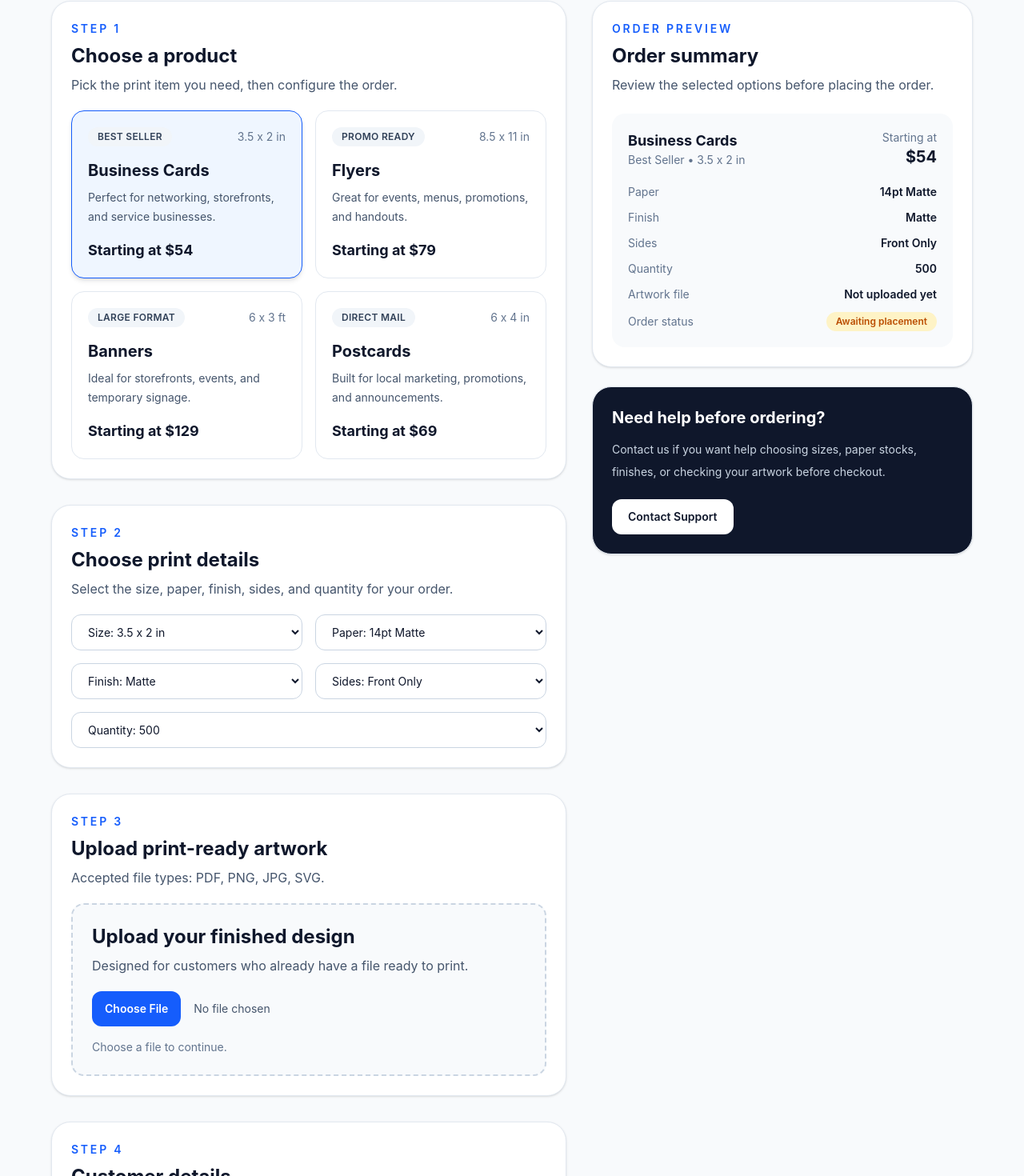
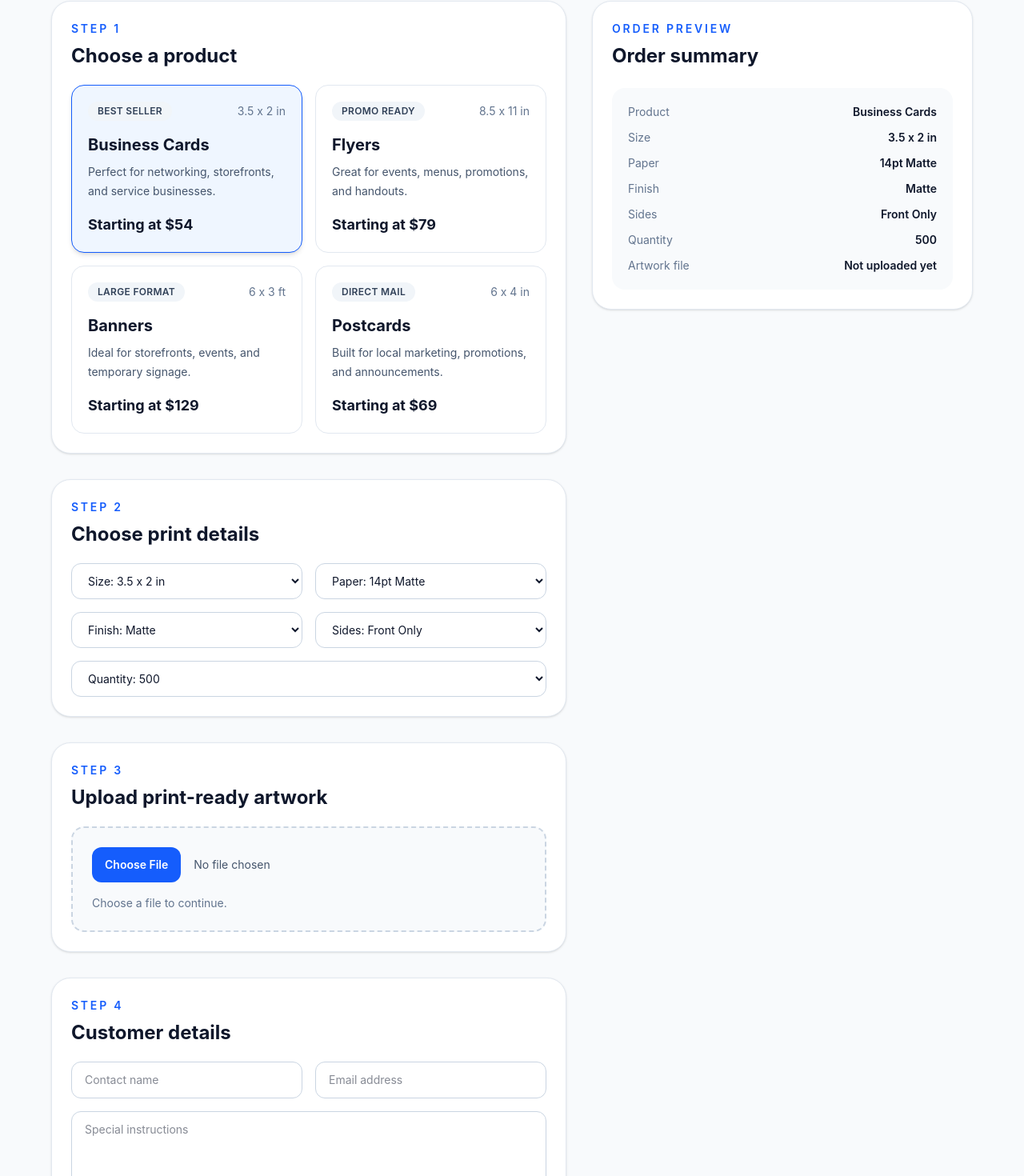
Before and after one commit to deworkenj-envision/Version-25a, a Next.js app: page /uploads in a window 1280 px wide. Shown: the part 364-1834 px from the top of the page at 80% size. Built offline with nearby package versions, Linux system fonts and the light colour scheme.

Commit message:
Update page.js

```diff
--- a/app/uploads/page.js
+++ b/app/uploads/page.js
@@ -8,8 +8,7 @@ const productOptions = [
     name: "Business Cards",
     badge: "Best Seller",
     size: "3.5 x 2 in",
-    description:
-      "Perfect for networking, storefronts, and service businesses.",
+    description: "Perfect for networking, storefronts, and service businesses.",
     price: "$54",
     sizes: ["3.5 x 2 in"],
     papers: ["14pt Matte", "16pt Gloss", "16pt Soft Touch"],
@@ -86,13 +85,20 @@ export default function UploadPage() {
   }
 
   function handlePlaceOrder() {
-    if (!contactName || !email) {
-      alert("Please enter your contact name and email address.");
+    console.log("Place Order clicked");
+
+    if (!contactName.trim()) {
+      alert("Please enter your contact name.");
       return;
     }
 
-    if (!fileName) {
-      alert("Please upload your artwork file before placing the order.");
+    if (!email.trim()) {
+      alert("Please enter your email address.");
+      return;
+    }
+
+    if (!fileName.trim()) {
+      alert("Please upload your artwork file.");
       return;
     }
 
@@ -117,8 +123,8 @@ export default function UploadPage() {
               Start your print order
             </h1>
             <p className="mt-4 text-lg leading-8 text-slate-600">
-              Choose your product, select your print options, upload your
-              artwork, and place your order.
+              Choose your product, select your print options, upload your artwork,
+              and place your order.
             </p>
           </div>
         </div>
@@ -135,9 +141,6 @@ export default function UploadPage() {
                 <h2 className="mt-2 text-2xl font-bold text-slate-900">
                   Choose a product
                 </h2>
-                <p className="mt-2 text-slate-600">
-                  Pick the print item you need, then configure the order.
-                </p>
               </div>
 
               <div className="grid gap-4 md:grid-cols-2">
@@ -159,9 +162,7 @@ export default function UploadPage() {
                         <span className="inline-flex rounded-full bg-slate-100 px-3 py-1 text-xs font-semibold uppercase tracking-wide text-slate-700">
                           {item.badge}
                         </span>
-                        <span className="text-sm text-slate-500">
-                          {item.size}
-                        </span>
+                        <span className="text-sm text-slate-500">{item.size}</span>
                       </div>
 
                       <h3 className="mt-4 text-xl font-bold text-slate-900">
@@ -187,65 +188,34 @@ export default function UploadPage() {
                 <h2 className="mt-2 text-2xl font-bold text-slate-900">
                   Choose print details
                 </h2>
-                <p className="mt-2 text-slate-600">
-                  Select the size, paper, finish, sides, and quantity for your order.
-                </p>
               </div>
 
               <div className="grid gap-4 md:grid-cols-2">
-                <select
-                  value={size}
-                  onChange={(e) => setSize(e.target.value)}
-                  className="rounded-xl border border-slate-300 px-4 py-3 text-sm outline-none transition focus:border-blue-500"
-                >
+                <select value={size} onChange={(e) => setSize(e.target.value)} className="rounded-xl border border-slate-300 px-4 py-3 text-sm">
                   {currentProduct.sizes.map((option) => (
-                    <option key={option} value={option}>
-                      Size: {option}
-                    </option>
+                    <option key={option} value={option}>Size: {option}</option>
                   ))}
                 </select>
 
-                <select
-                  value={paper}
-                  onChange={(e) => setPaper(e.target.value)}
-                  className="rounded-xl border border-slate-300 px-4 py-3 text-sm outline-none transition focus:border-blue-500"
-                >
+                <select value={paper} onChange={(e) => setPaper(e.target.value)} className="rounded-xl border border-slate-300 px-4 py-3 text-sm">
                   {currentProduct.papers.map((option) => (
-                    <option key={option} value={option}>
-                      Paper: {option}
-                    </option>
+                    <option key={option} value={option}>Paper: {option}</option>
                   ))}
                 </select>
 
-                <select
-                  value={finish}
-                  onChange={(e) => setFinish(e.target.value)}
-                  className="rounded-xl border border-slate-300 px-4 py-3 text-sm outline-none transition focus:border-blue-500"
-                >
+                <select value={finish} onChange={(e) => setFinish(e.target.value)} className="rounded-xl border border-slate-300 px-4 py-3 text-sm">
                   {currentProduct.finishes.map((option) => (
-                    <option key={option} value={option}>
-                      Finish: {option}
-                    </option>
+                    <option key={option} value={option}>Finish: {option}</option>
                   ))}
                 </select>
 
-                <select
-                  value={sides}
-                  onChange={(e) => setSides(e.target.value)}
-                  className="rounded-xl border border-slate-300 px-4 py-3 text-sm outline-none transition focus:border-blue-500"
-                >
+                <select value={sides} onChange={(e) => setSides(e.target.value)} className="rounded-xl border border-slate-300 px-4 py-3 text-sm">
                   {currentProduct.sides.map((option) => (
-                    <option key={option} value={option}>
-                      Sides: {option}
-                    </option>
+                    <option key={option} value={option}>Sides: {option}</option>
                   ))}
                 </select>
 
-                <select
-                  value={quantity}
-                  onChange={(e) => setQuantity(e.target.value)}
-                  className="rounded-xl border border-slate-300 px-4 py-3 text-sm outline-none transition focus:border-blue-500 md:col-span-2"
-                >
+                <select value={quantity} onChange={(e) => setQuantity(e.target.value)} className="rounded-xl border border-slate-300 px-4 py-3 text-sm md:col-span-2">
                   <option value="250">Quantity: 250</option>
                   <option value="500">Quantity: 500</option>
                   <option value="1000">Quantity: 1000</option>
@@ -262,28 +232,14 @@ export default function UploadPage() {
                 <h2 className="mt-2 text-2xl font-bold text-slate-900">
                   Upload print-ready artwork
                 </h2>
-                <p className="mt-2 text-slate-600">
-                  Accepted file types: PDF, PNG, JPG, SVG.
-                </p>
               </div>
 
               <div className="rounded-2xl border-2 border-dashed border-slate-300 bg-slate-50 p-6">
-                <h3 className="text-2xl font-bold text-slate-900">
-                  Upload your finished design
-                </h3>
-                <p className="mt-2 text-slate-600">
-                  Designed for customers who already have a file ready to print.
-                </p>
-
-                <div className="mt-5">
                 <input
                   type="file"
-                    onChange={(e) =>
-                      setFileName(e.target.files?.[0]?.name || "")
-                    }
+                  onChange={(e) => setFileName(e.target.files?.[0]?.name || "")}
                   className="block w-full text-sm text-slate-600 file:mr-4 file:rounded-xl file:border-0 file:bg-blue-600 file:px-4 file:py-3 file:font-semibold file:text-white hover:file:bg-blue-700"
                 />
-                </div>
 
                 <p className="mt-4 text-sm text-slate-500">
                   {fileName ? `Selected file: ${fileName}` : "Choose a file to continue."}
@@ -299,9 +255,6 @@ export default function UploadPage() {
                 <h2 className="mt-2 text-2xl font-bold text-slate-900">
                   Customer details
                 </h2>
-                <p className="mt-2 text-slate-600">
-                  Complete the order and place it.
-                </p>
               </div>
 
               <div className="grid gap-4 md:grid-cols-2">
@@ -310,28 +263,28 @@ export default function UploadPage() {
                   placeholder="Contact name"
                   value={contactName}
                   onChange={(e) => setContactName(e.target.value)}
-                  className="rounded-xl border border-slate-300 px-4 py-3 text-sm outline-none transition focus:border-blue-500"
+                  className="rounded-xl border border-slate-300 px-4 py-3 text-sm"
                 />
                 <input
                   type="email"
                   placeholder="Email address"
                   value={email}
                   onChange={(e) => setEmail(e.target.value)}
-                  className="rounded-xl border border-slate-300 px-4 py-3 text-sm outline-none transition focus:border-blue-500"
+                  className="rounded-xl border border-slate-300 px-4 py-3 text-sm"
                 />
                 <textarea
-                  placeholder="Special instructions, finishing notes, or delivery details"
+                  placeholder="Special instructions"
                   rows={4}
                   value={notes}
                   onChange={(e) => setNotes(e.target.value)}
-                  className="md:col-span-2 rounded-xl border border-slate-300 px-4 py-3 text-sm outline-none transition focus:border-blue-500"
+                  className="md:col-span-2 rounded-xl border border-slate-300 px-4 py-3 text-sm"
                 />
               </div>
 
               <div className="mt-6 flex flex-wrap gap-3">
                 <button
                   type="button"
-                  className="rounded-xl border border-slate-300 bg-white px-5 py-3 text-sm font-semibold text-slate-700 transition hover:bg-slate-50"
+                  className="rounded-xl border border-slate-300 bg-white px-5 py-3 text-sm font-semibold text-slate-700"
                 >
                   Save Draft
                 </button>
@@ -339,7 +292,7 @@ export default function UploadPage() {
                 <button
                   type="button"
                   onClick={handlePlaceOrder}
-                  className="rounded-xl bg-blue-600 px-5 py-3 text-sm font-semibold text-white transition hover:bg-blue-700"
+                  className="rounded-xl bg-blue-600 px-5 py-3 text-sm font-semibold text-white hover:bg-blue-700"
                 >
                   Place Order
                 </button>
@@ -355,29 +308,16 @@ export default function UploadPage() {
               <h2 className="mt-2 text-2xl font-bold text-slate-900">
                 Order summary
               </h2>
-              <p className="mt-2 text-slate-600">
-                Review the selected options before placing the order.
-              </p>
 
-              <div className="mt-6 rounded-2xl bg-slate-50 p-5">
-                <div className="flex items-center justify-between gap-3">
-                  <div>
-                    <div className="text-lg font-bold text-slate-900">
-                      {currentProduct.name}
+              <div className="mt-6 rounded-2xl bg-slate-50 p-5 space-y-3 text-sm">
+                <div className="flex items-center justify-between">
+                  <span className="text-slate-500">Product</span>
+                  <span className="font-semibold text-slate-900">{currentProduct.name}</span>
                 </div>
-                    <div className="text-sm text-slate-500">
-                      {currentProduct.badge} • {size}
+                <div className="flex items-center justify-between">
+                  <span className="text-slate-500">Size</span>
+                  <span className="font-semibold text-slate-900">{size}</span>
                 </div>
-                  </div>
-                  <div className="text-right">
-                    <div className="text-sm text-slate-500">Starting at</div>
-                    <div className="text-xl font-bold text-slate-900">
-                      {currentProduct.price}
-                    </div>
-                  </div>
-                </div>
-
-                <div className="mt-5 space-y-3 text-sm">
                 <div className="flex items-center justify-between">
                   <span className="text-slate-500">Paper</span>
                   <span className="font-semibold text-slate-900">{paper}</span>
@@ -400,28 +340,7 @@ export default function UploadPage() {
                     {fileName || "Not uploaded yet"}
                   </span>
                 </div>
-                  <div className="flex items-center justify-between">
-                    <span className="text-slate-500">Order status</span>
-                    <span className="rounded-full bg-amber-100 px-3 py-1 text-xs font-semibold text-amber-700">
-                      Awaiting placement
-                    </span>
               </div>
-                </div>
-              </div>
-            </div>
-
-            <div className="rounded-3xl border border-slate-200 bg-slate-900 p-6 text-white shadow-sm">
-              <h3 className="text-xl font-bold">Need help before ordering?</h3>
-              <p className="mt-3 text-sm leading-7 text-slate-300">
-                Contact us if you want help choosing sizes, paper stocks, finishes,
-                or checking your artwork before checkout.
-              </p>
-              <a
-                href="/contact"
-                className="mt-5 inline-flex rounded-xl bg-white px-5 py-3 text-sm font-semibold text-slate-900 transition hover:bg-slate-100"
-              >
-                Contact Support
-              </a>
             </div>
           </aside>
         </div>
```
Lines whose indentation alone changed are shown as unchanged.
